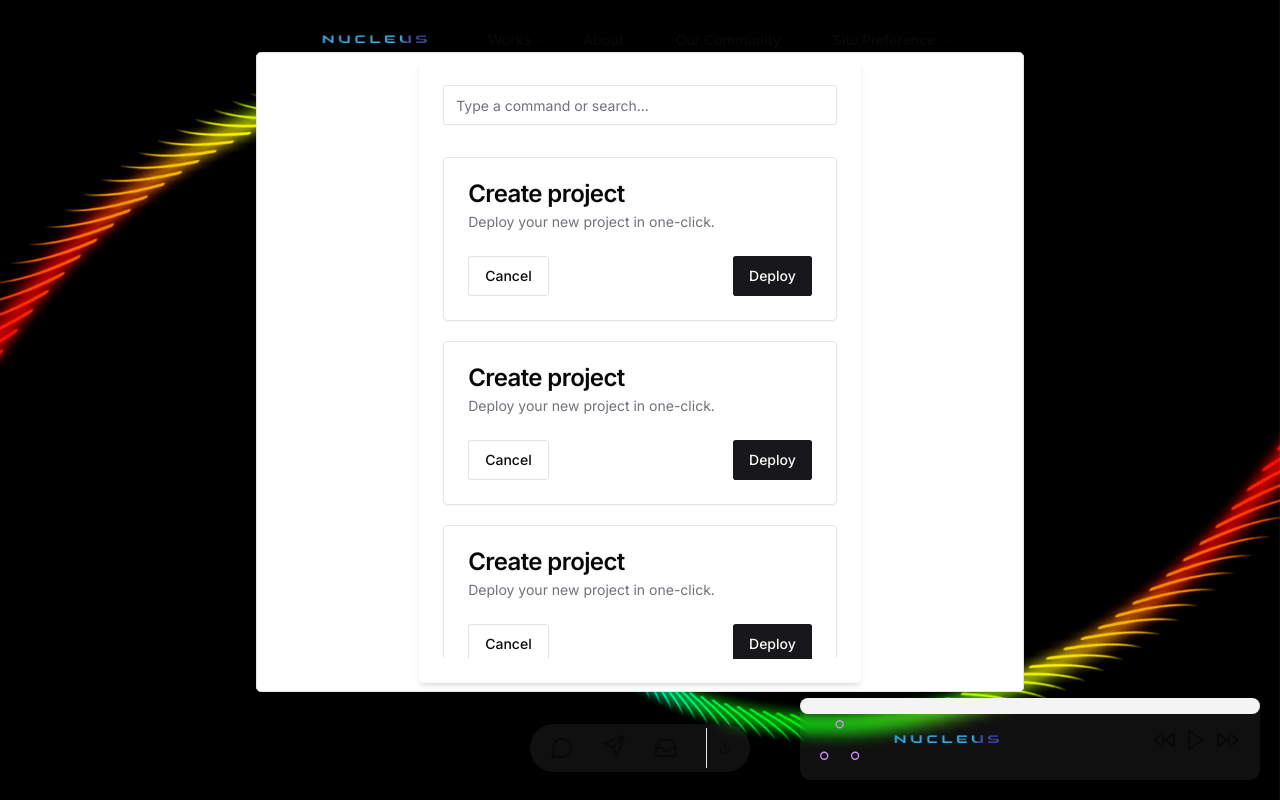
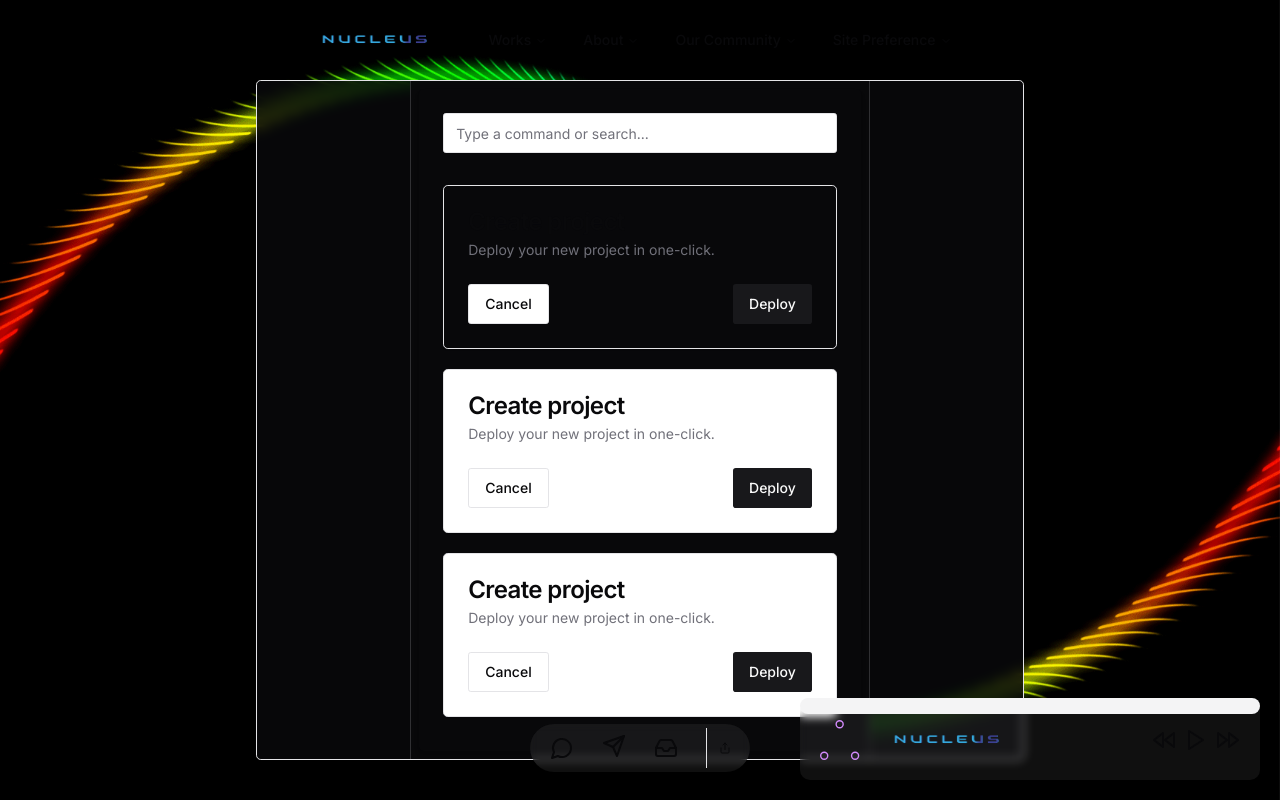
Before and after one commit to ragmer09toske/nu-community, a Next.js app: page / in a window 1280 px wide. Built offline with nearby package versions, Linux system fonts and the light colour scheme.

Commit message:
first commit

```diff
--- a/components/Network.tsx
+++ b/components/Network.tsx
@@ -8,17 +8,20 @@ import { Input } from './ui/input'
 
 export const Network = () => {
   return (
-    <div className='flex w-full gap-3 justify-center items-center h-full fixed bottom-7'>
+    <div className='flex w-full gap-3 justify-center top-5 items-center h-full fixed bottom-7'>
         <Card style={{
             backdropFilter: "blur(5px)",
+            background: "#09090bd9",
             borderWidth: "1px",
             width: "60%",
-            height: "80%"
+            height: "85%"
         }}
           className="flex justify-center "
         >
           <div className='w-1/2 h-full p-2 ' style={{
             backdropFilter: "blur(5px)",
+            background: "#09090bd9",
+
             borderWidth: "1px",
             borderLeftColor: "rgba(255, 255, 255, 0.164)",
             borderRightColor: "rgba(255, 255, 255, 0.164)",
@@ -26,14 +29,14 @@ export const Network = () => {
             borderBottomWidth: "0px",
             width: "60%",
           }}>
-              <Command className="rounded-lg border shadow-md p-2" style={{borderColor: "none", borderWidth: "0px"}}>
+              <Command className="rounded-lg border shadow-md p-2" style={{borderColor: "none", background: "#09090bd9", borderWidth: "0px"}}>
                 <div className='p-4
                  '>
                   <Input placeholder="Type a command or search..." />
                 </div>
                 <ScrollArea style={{borderWidth: "0px"}} className="h-[100%] flex flex-col gap-5 w-full rounded-md border p-4">
                   <div className='flex flex-col gap-5'>
-                  <Card className="w-[100%]">
+                  <Card className="w-[100%]" style={{ background: "#09090bd9"}}>
                     <CardHeader>
                       <CardTitle>Create project</CardTitle>
                       <CardDescription>Deploy your new project in one-click.</CardDescription>
```
